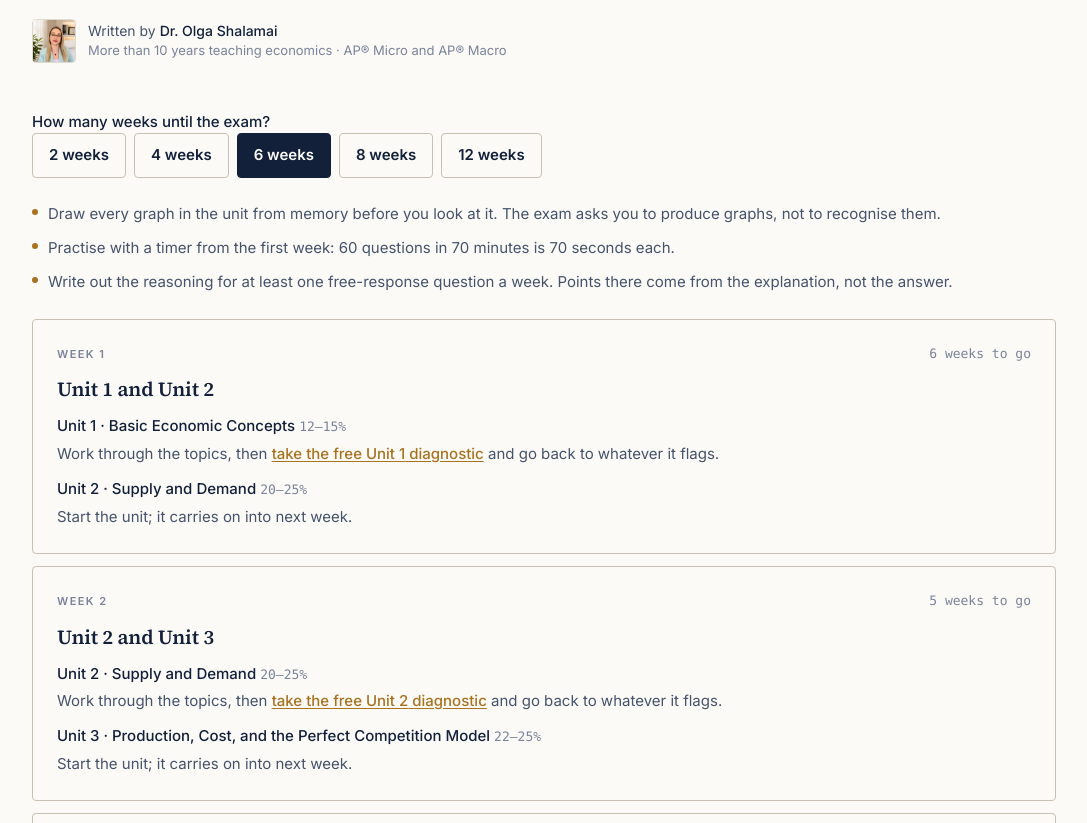
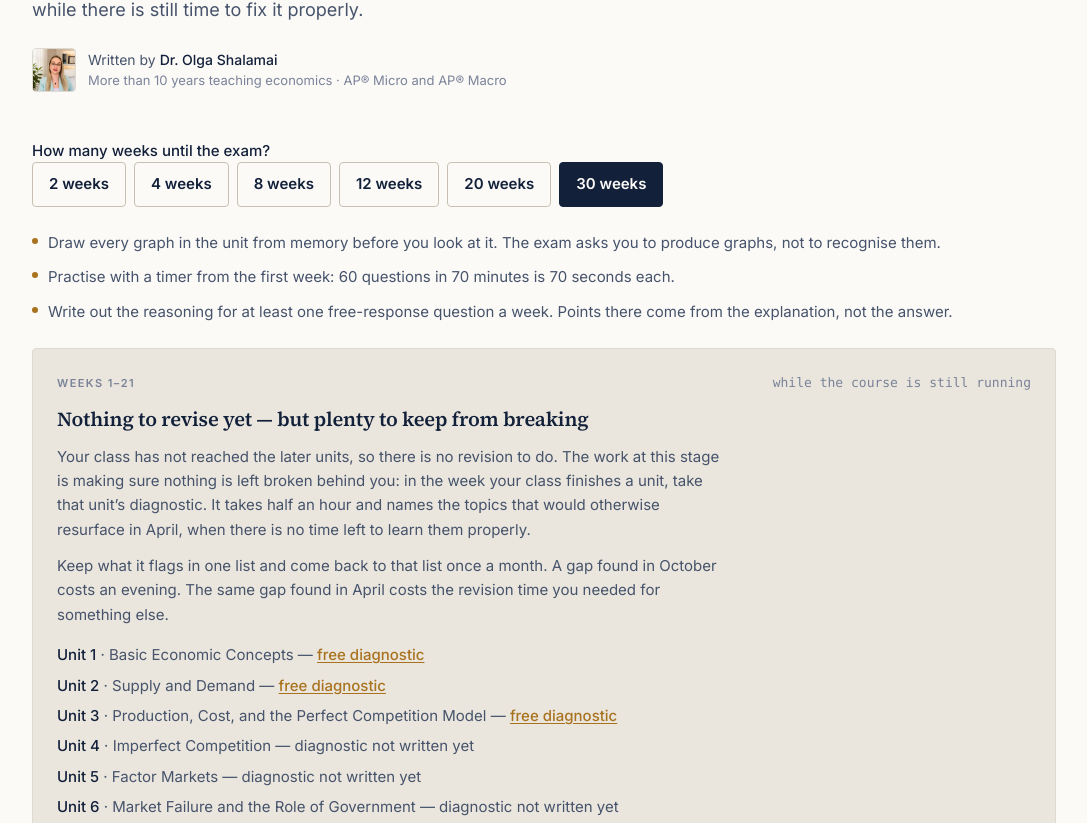
Before and after one commit to ellena-anikina/AP-Economics-tutoring-platform, a Next.js app: page /ap-microeconomics-study-plan in a window 1280 px wide. Shown: the part 317-1140 px from the top of the page, without its empty margins (96-1183 px from the left). Built offline with nearby package versions, Linux system fonts and the light colour scheme.

Commit message:
feat: plan

```diff
--- a/src/app/ap-microeconomics-study-plan/page.tsx
+++ b/src/app/ap-microeconomics-study-plan/page.tsx
@@ -28,7 +28,7 @@ const PATH = '/ap-microeconomics-study-plan';
 export const metadata: Metadata = pageMetadata({
   title: 'AP® Microeconomics Study Plan | Olganomics',
   description:
-    'A week-by-week AP® Microeconomics study plan for however long you have left — 2, 4, 6, 8 or 12 weeks. ' +
+    'An AP® Microeconomics study plan for however long you have left — from a full 30 weeks down to two. ' +
     'Units weighted by how much of the exam they carry, with a free diagnostic for each.',
   path: PATH,
   ogTitle: 'AP® Microeconomics Study Plan',
@@ -45,8 +45,9 @@ export default function StudyPlanPage() {
           <Reg>AP® Microeconomics study plan</Reg>
         </h1>
         <p className="max-w-measure text-pretty text-[17px] leading-relaxed text-ink-soft lg:text-[18px]">
-          Say how long you have left and get the weeks laid out — heavier units getting more of
-          them, and the last week kept for a full paper.
+          Say how long you have left. A month out, the plan is a week-by-week sprint. A term out,
+          it is something better: catching each gap in the week it appears, while there is still
+          time to fix it properly.
         </p>
         <div className="pt-1">
           <TeacherByline />
@@ -54,6 +55,21 @@ export default function StudyPlanPage() {
       </header>
 
       <StudyPlan />
+
+      <Section eyebrow="Why it changes shape" title="Starting early is not more revision">
+        <p className="max-w-measure text-pretty text-[16px] leading-relaxed text-ink-soft">
+          The exam is in May. Someone starting in the autumn has not been taught half the course
+          yet, so there is nothing for them to revise — and a plan that hands them five weeks on
+          Unit 1 is inventing work. What an early start actually buys is different: every gap gets
+          found in the week the class creates it, when fixing it costs an evening rather than a
+          weekend of April you needed for something else.
+        </p>
+        <p className="max-w-measure text-pretty text-[16px] leading-relaxed text-ink-soft">
+          So the plan has two shapes. From thirteen weeks out it is one block of work alongside the
+          course, and then the last nine weeks turn into week-by-week revision. Twelve weeks or
+          fewer, it is week-by-week from the start.
+        </p>
+      </Section>
 
       <Section eyebrow="How it is built" title="Time goes where the marks are">
         <p className="max-w-measure text-pretty text-[16px] leading-relaxed text-ink-soft">
--- a/src/components/StudyPlan.tsx
+++ b/src/components/StudyPlan.tsx
@@ -4,7 +4,7 @@ import { useState } from 'react';
 import Link from 'next/link';
 import { MICRO_UNITS } from '@/config/exam-units';
 import { TESTS } from '@/config/tests';
-import { WEEK_OPTIONS, buildPlan } from '@/lib/study-plan';
+import { WEEK_OPTIONS, buildSchedule } from '@/lib/study-plan';
 
 /**
  * План подготовки: выбираешь, сколько осталось недель, — получаешь недели.
@@ -12,6 +12,14 @@ import { WEEK_OPTIONS, buildPlan } from '@/lib/study-plan';
  * ПОЧЕМУ ВЫБОР НЕДЕЛЬ, А НЕ ДАТА ЭКЗАМЕНА. Дату пришлось бы вшить в код и
  * обновлять каждый год; забытая дата врёт молча и круглый год. Сколько
  * недель осталось, человек знает и сам, а страница не устаревает.
+ *
+ * ДЛИННЫЙ СРОК ВЫГЛЯДИТ ИНАЧЕ, И ЭТО ГЛАВНОЕ В СТРАНИЦЕ. Сначала выбор
+ * кончался на двенадцати неделях, и страница молча говорила осеннему
+ * посетителю: приходи в феврале. Это неправда и вредно: экзамен в мае, и
+ * тот, кто начинает осенью, выигрывает не лишние недели зубрёжки, а
+ * возможность закрывать пробел в ту же неделю, когда он появился. Поэтому
+ * на сроке длиннее двенадцати недель первым идёт кусок «пока идёт курс», а
+ * понедельное повторение начинается за девять недель до экзамена.
  *
  * ПОЧЕМУ ПРИВЫЧКИ ВЫНЕСЕНЫ НАД ПЛАНОМ. Рисовать графики по памяти и решать
  * с таймером нужно каждую неделю, и если повторить это в карточке каждой
@@ -24,8 +32,10 @@ const HABITS = [
 ];
 
 export default function StudyPlan() {
-  const [weeks, setWeeks] = useState<number>(6);
-  const plan = buildPlan(weeks, MICRO_UNITS);
+  // По умолчанию — самый длинный срок. Экзамен в мае, и человек, зашедший
+  // осенью, должен увидеть не «приходите в феврале», а что делать сейчас.
+  const [weeks, setWeeks] = useState<number>(30);
+  const { course, weeks: plan } = buildSchedule(weeks, MICRO_UNITS);
   const testHref = (slug?: string) => TESTS.find((t) => t.slug === slug)?.href;
 
   return (
@@ -63,6 +73,55 @@ export default function StudyPlan() {
         ))}
       </ul>
 
+      {/* Залитая плашка, но без охряной рамки: охра на сайте закреплена за
+          записью на консультацию, и занимать её содержательным блоком значит
+          ломать язык. Отличие от карточек недель и так очевидно — те
+          контурные на фоне страницы, эта залита. */}
+      {course ? (
+        <div className="flex flex-col gap-3 rounded border border-rule bg-surface-alt p-5 sm:p-6">
+          <div className="flex flex-wrap items-baseline justify-between gap-x-4 gap-y-1">
+            <p className="text-[11px] font-semibold uppercase tracking-[0.13em] text-ink-mute">
+              Weeks {course.fromWeek}–{course.toWeek}
+            </p>
+            <p className="font-mono text-[13px] tabular-nums text-ink-mute">
+              while the course is still running
+            </p>
+          </div>
+          <h3 className="text-balance font-serif text-xl font-semibold tracking-[-0.01em]">
+            Nothing to revise yet — but plenty to keep from breaking
+          </h3>
+          <p className="max-w-measure text-pretty text-[15px] leading-relaxed text-ink-soft">
+            Your class has not reached the later units, so there is no revision to do. The work at
+            this stage is making sure nothing is left broken behind you: in the week your class
+            finishes a unit, take that unit’s diagnostic. It takes half an hour and names the
+            topics that would otherwise resurface in April, when there is no time left to learn
+            them properly.
+          </p>
+          <p className="max-w-measure text-pretty text-[15px] leading-relaxed text-ink-soft">
+            Keep what it flags in one list and come back to that list once a month. A gap found in
+            October costs an evening. The same gap found in April costs the revision time you
+            needed for something else.
+          </p>
+          <ul className="flex flex-col gap-1.5 pt-1">
+            {course.units.map((unit) => {
+              const href = testHref(unit.testSlug);
+              return (
+                <li key={unit.number} className="text-[15px] leading-relaxed text-ink-soft">
+                  <span className="font-medium text-ink">Unit {unit.number}</span> · {unit.title} —{' '}
+                  {href ? (
+                    <Link href={href} className="font-medium text-ochre underline underline-offset-2">
+                      free diagnostic
+                    </Link>
+                  ) : (
+                    'diagnostic not written yet'
+                  )}
+                </li>
+              );
+            })}
+          </ul>
+        </div>
+      ) : null}
+
       <ol className="flex flex-col gap-3">
         {plan.map((week) => (
           <li
@@ -72,6 +131,7 @@ export default function StudyPlan() {
             <div className="flex flex-wrap items-baseline justify-between gap-x-4 gap-y-1">
               <p className="text-[11px] font-semibold uppercase tracking-[0.13em] text-ink-mute">
                 Week {week.number}
+                {course && week.number === course.toWeek + 1 ? ' · revision starts' : ''}
               </p>
               <p className="font-mono text-[13px] tabular-nums text-ink-mute">
                 {week.weeksLeft} {week.weeksLeft === 1 ? 'week' : 'weeks'} to go
--- a/src/lib/study-plan.ts
+++ b/src/lib/study-plan.ts
@@ -44,7 +44,54 @@ export interface PlanWeek {
   isFinal: boolean;
 }
 
-export const WEEK_OPTIONS = [2, 4, 6, 8, 12] as const;
+export const WEEK_OPTIONS = [2, 4, 8, 12, 20, 30] as const;
+
+/**
+ * Дольше этого срока недельного плана не бывает — и это не ограничение, а
+ * содержание. Экзамен в мае; человек, который начинает осенью, ещё не прошёл
+ * в школе половину курса, и «повторять» ему нечего. Расписать ему тридцать
+ * недель по темам значит выдумать занятие: пять недель подряд на Unit 1.
+ *
+ * Поэтому длинный срок делится на два куска. Пока идёт курс — своя работа:
+ * закрывать пробелы сразу, юнит за юнитом, по мере того как класс их
+ * заканчивает. И только последние девять недель — обычное повторение.
+ */
+export const REVISION_WEEKS = 9;
+
+/** Занятия по ходу курса: один кусок расписания вместо десятка недель. */
+export interface CoursePhase {
+  fromWeek: number;
+  toWeek: number;
+  units: ExamUnit[];
+}
+
+export interface Schedule {
+  /** Есть только у длинных сроков: пока курс ещё идёт. */
+  course: CoursePhase | null;
+  weeks: PlanWeek[];
+}
+
+/**
+ * Полное расписание: короткий срок — только недели, длинный — сначала работа
+ * по ходу курса, потом те же девять недель повторения в конце.
+ */
+export function buildSchedule(totalWeeks: number, units: ExamUnit[]): Schedule {
+  const weeks = Math.max(2, Math.round(totalWeeks));
+  if (weeks <= 12) return { course: null, weeks: buildPlan(weeks, units) };
+
+  const courseWeeks = weeks - REVISION_WEEKS;
+  const offset = courseWeeks;
+  return {
+    course: { fromWeek: 1, toWeek: courseWeeks, units },
+    // Недели повторения нумеруются подряд с концом курса, а не с единицы:
+    // человек считает недели до экзамена, а не до начала подготовки.
+    weeks: buildPlan(REVISION_WEEKS, units).map((w) => ({
+      ...w,
+      number: w.number + offset,
+      weeksLeft: weeks - (w.number + offset) + 1,
+    })),
+  };
+}
 
 export function buildPlan(totalWeeks: number, units: ExamUnit[]): PlanWeek[] {
   const weeks = Math.max(2, Math.round(totalWeeks));
```
Also changed, not shown: 1 other file (tests, documents, lock files or other folders).
